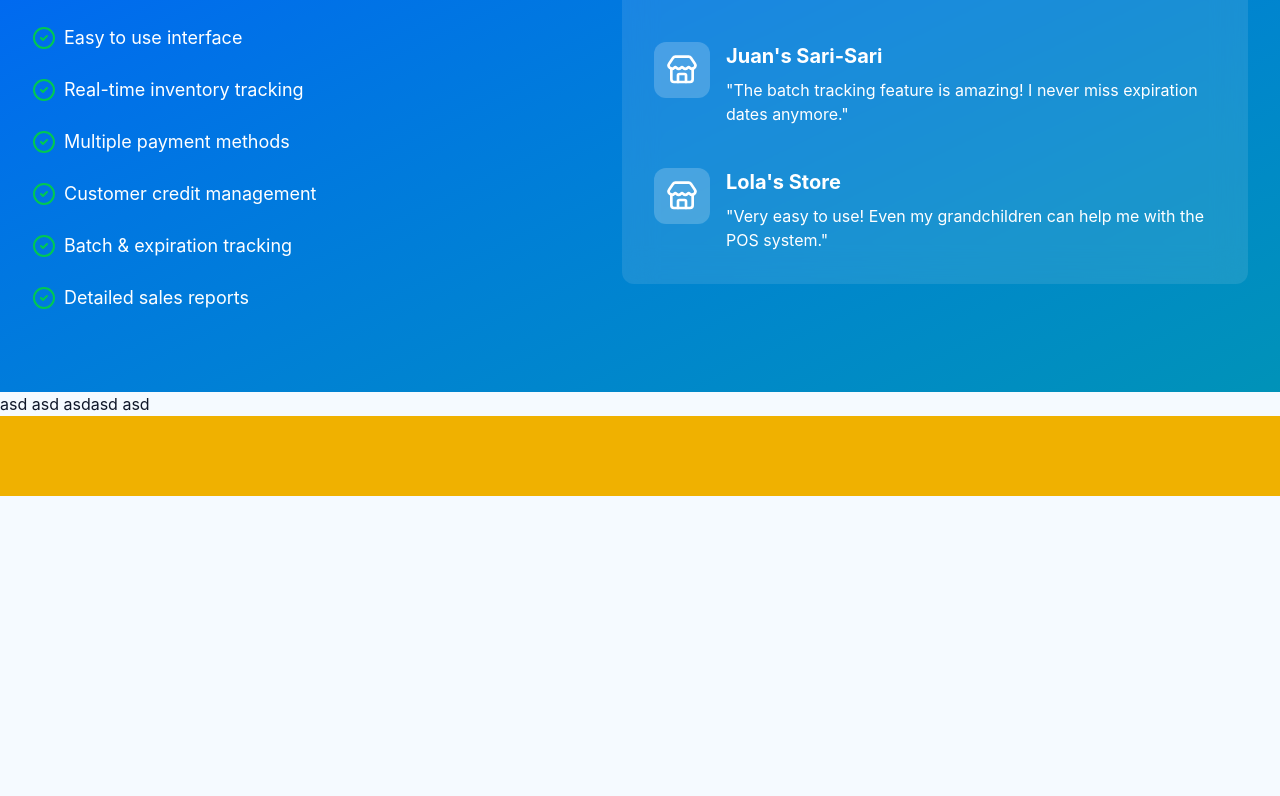
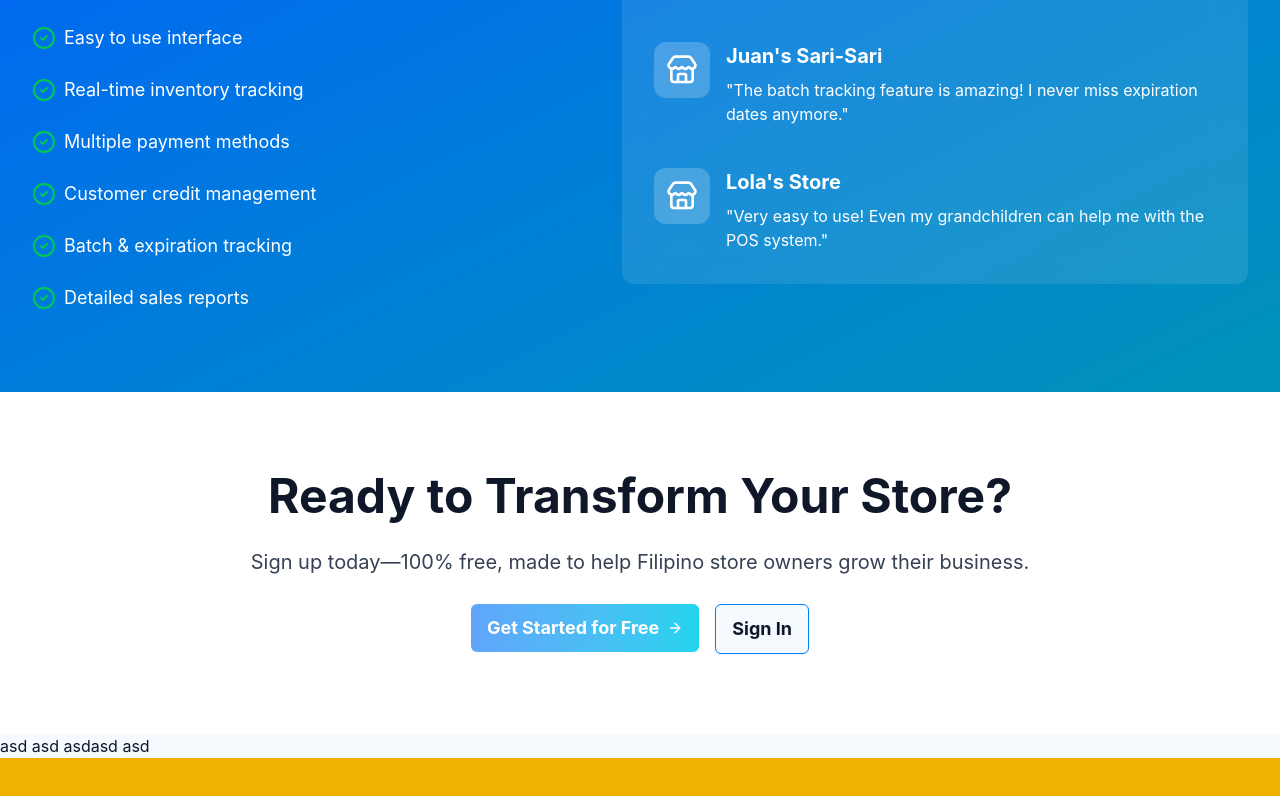
Before and after one commit to neillerin99/sari-track-frontend, a React (Vite) app: page / in a window 1280 px wide. Shown: the part 1890-2686 px from the top of the page. Before the commit the page ends 2386 px from the top, so only its background shows below. Built offline with nearby package versions, Linux system fonts and the light colour scheme.

Commit message:
feat: CTA section
-added CTA section for the landing page
-added small animation for Hero Section buttons

```diff
--- /dev/null
+++ b/src/features/home/components/sections/Action.tsx
@@ -0,0 +1,47 @@
+import Wrapper from "@/components/common/Wrapper";
+import { Button } from "@/components/ui/button";
+import { useNavigate } from "@tanstack/react-router";
+import { ArrowRight } from "lucide-react";
+
+export default function Action() {
+  const navigate = useNavigate();
+  return (
+    <div className="min-h-56 items-center py-20  bg-white dark:bg-gray-900 transition-colors duration-300 px-8">
+      <Wrapper className="flex flex-col gap-7">
+        <h2 className="sm:text-5xl text-2xl font-bold text-center">
+          Ready to Transform Your Store?
+        </h2>
+        <p className="sm:text-xl text-lg text-(--subtext) text-center">
+          Sign up today—100% free, made to help Filipino store owners grow their
+          business.
+        </p>
+        <div className="flex sm:flex-row flex-col gap-4 justify-center">
+          <Button
+            className="cursor-pointer px-4 py-6 font-bold text-lg bg-linear-to-r from-(--text-gradient-from) to-(--text-gradient-to) dark:from-(--text-gradient-from) dark:to-(--text-gradient-to) hover:scale-105"
+            onClick={() =>
+              navigate({
+                to: "/about",
+              })
+            }
+          >
+            <span className="flex flex-row items-center">
+              Get Started for Free
+              <ArrowRight className="ml-2 h-6 w-6" />
+            </span>
+          </Button>
+          <Button
+            className="cursor-pointer px-4 py-6 font-bold text-lg hover:bg-input/50 border-primary dark:border-primary hover:scale-105"
+            variant={"outline"}
+            onClick={() =>
+              navigate({
+                to: "/login",
+              })
+            }
+          >
+            Sign In
+          </Button>
+        </div>
+      </Wrapper>
+    </div>
+  );
+}
--- a/src/features/home/components/sections/Hero.tsx
+++ b/src/features/home/components/sections/Hero.tsx
@@ -38,7 +38,7 @@ function InfoSection() {
       </p>
       <div className="flex gap-4">
         <Button
-          className="cursor-pointer px-4 py-6 font-bold text-lg bg-linear-to-r from-(--text-gradient-from) to-(--text-gradient-to) dark:from-(--text-gradient-from) dark:to-(--text-gradient-to)"
+          className="cursor-pointer px-4 py-6 font-bold text-lg bg-linear-to-r from-(--text-gradient-from) to-(--text-gradient-to) dark:from-(--text-gradient-from) dark:to-(--text-gradient-to) hover:scale-105"
           onClick={() =>
             navigate({
               to: "/about",
@@ -48,7 +48,7 @@ function InfoSection() {
           Start Now
         </Button>
         <Button
-          className="cursor-pointer px-4 py-6 font-bold text-lg hover:bg-input/50 border-primary dark:border-primary"
+          className="cursor-pointer px-4 py-6 font-bold text-lg hover:bg-input/50 border-primary dark:border-primary hover:scale-105"
           variant={"outline"}
           onClick={() =>
             navigate({
--- a/src/routes/index.tsx
+++ b/src/routes/index.tsx
@@ -1,3 +1,4 @@
+import Action from "@/features/home/components/sections/Action";
 import Benefits from "@/features/home/components/sections/Benefits";
 import Feature from "@/features/home/components/sections/Feature";
 import Header from "@/features/home/components/sections/Header";
@@ -26,6 +27,7 @@ function App() {
       <Hero />
       <Feature />
       <Benefits />
+      <Action />
       asd asd asdasd asd
       <div className="h-20 bg-yellow-500"></div>
     </section>
```
